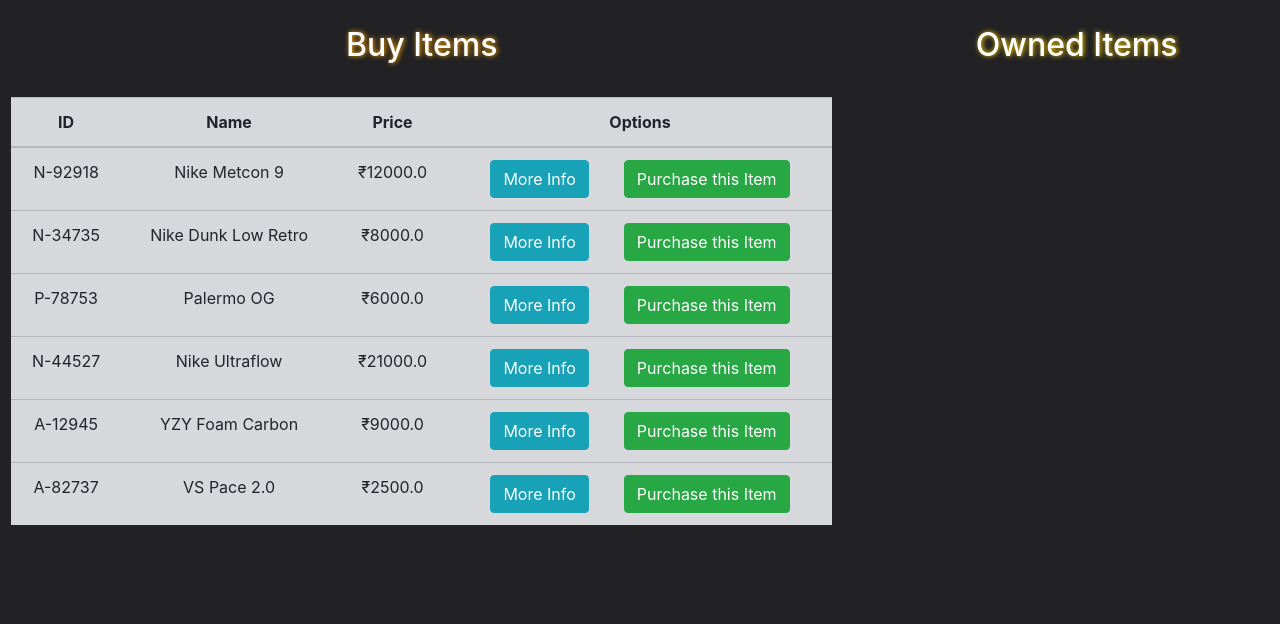
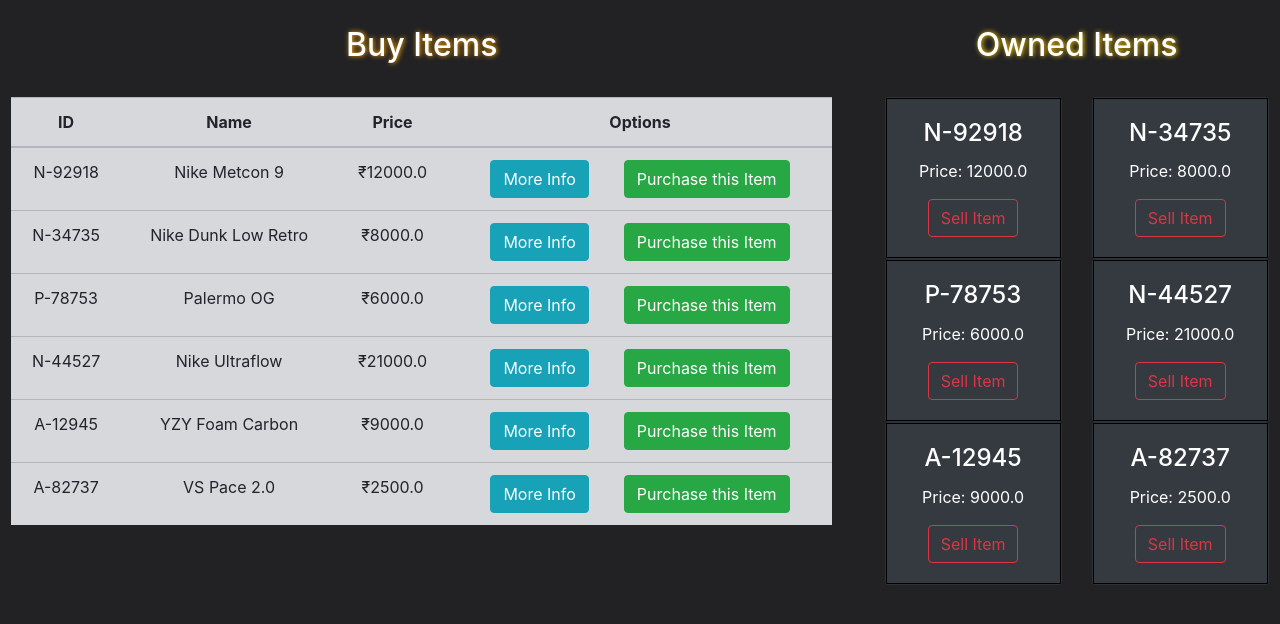
Before and after one commit to RampageousRJ/MarketFCC-Flask, a Flask app: template market/templates/market.html in a window 1280 px wide. Shown: the part 67-691 px from the top of the page. Run offline with Flask 3, Linux system fonts and the light colour scheme; the template is opened without the code that fills it: values that come from a table or form of the project are taken from there, others are empty; form fields are guessed from the names that the template uses; some libraries are stand-ins or nearby versions.

Commit message:
Completion

```diff
--- a/market/models.py
+++ b/market/models.py
@@ -32,6 +32,8 @@
     def can_purchase(self,item):
         return self.budget >= item.price
 
+    def can_sell(self,item):
+        return item in self.items
 
 class Item(db.Model):
     __tablename__='item'
--- a/market/routes.py
+++ b/market/routes.py
@@ -14,22 +14,35 @@
 @login_required
 def market_page():
     form=Purchase()
+    sellform = Sell()
     if request.method=='POST':
         purchased_item = request.form.get('purchased_item')
         p_item = Item.query.filter_by(name=purchased_item).first()
         if p_item:
             if current_user.can_purchase(p_item):
-                p_item.owner = current_user.id
+                p_item.owner_id = current_user.id
                 current_user.budget -= p_item.price
                 db.session.commit()
                 flash(f'Bravo! You bought {p_item.name}',category='success')
+
             else:
+                print(p_item.id)
                 flash(f"Unable to buy {p_item.name} due to insufficient budget",category='danger')
 
+        sold_item = request.form.get('sold_item')
+        s_item = Item.query.filter_by(name=sold_item).first()
+        if s_item:
+            if current_user.can_sell(s_item):
+                s_item.owner_id = None
+                current_user.budget += s_item.price
+                db.session.commit()
+                flash(f'Bravo! {s_item.name} sold successfully',category='success')
+        return redirect(url_for('market_page'))
+
     if request.method=='GET':
-        items = Item.query.order_by(Item.id.asc()).filter_by(owner=None)
-        return render_template('market.html',items=items,form=form)
-    return render_template('market.html',items=items,form=form)
+        items = Item.query.order_by(Item.id.asc()).filter_by(owner_id=None)
+        owned_items = Item.query.order_by(Item.id.asc()).filter_by(owner_id=current_user.id)
+        return render_template('market.html',items=items,form=form,owned_items=owned_items,sellform=sellform)
 
 
 @app.route('/register',methods=['GET','POST'])
--- a/market/templates/includes/modals.html
+++ b/market/templates/includes/listed_modals.html
@@ -56,7 +56,7 @@
           <br>
           <div class="row">
             <div class="col-md-6">
-              <input id='purchased_item' name='purchased_item' type="hidden" value="{{item.id}}">
+              <input id='purchased_item' name='purchased_item' type="hidden" value="{{item.name}}">
               {{ form.submit(class="btn btn-outline-success") }}
             </div>
             <div class="col-md-6">
--- /dev/null
+++ b/market/templates/includes/owned_modals.html
@@ -0,0 +1,42 @@
+<style>
+    .modal-content {
+      background-color: #212121
+    }
+</style>
+
+  <!-- Purchase Confirm -->
+  <div class="modal fade" id="Modal-Sell-{{ owned_item.id }}"
+       tabindex="-1"
+       aria-labelledby="sellModalLabel" aria-hidden="true">
+    <div class="modal-dialog">
+      <div class="modal-content">
+        <div class="modal-header">
+          <h4 class="modal-title" id="ModalLabel">
+            {{ owned_item.name }}
+          </h4>
+          <button type="button" class="close"
+                  data-dismiss="modal" aria-label="Close">
+            <span aria-hidden="true">&times;</span>
+          </button>
+        </div>
+        <div class="modal-body">
+
+          <form method="POST">
+            {{ sellform.hidden_tag() }}
+            <h6 class='text-center'>Are you sure you want to sell {{ owned_item.name }} for ₹{{ owned_item.price }} ?</h6>
+            <br>
+            <div class="row">
+              <div class="col-md-6">
+                <input id='sold_item' name='sold_item' type="hidden" value="{{owned_item.name}}">
+                {{ sellform.submit(class="btn btn-outline-danger") }}
+              </div>
+              <div class="col-md-6">
+                <button type="button" class="btn btn-outline-secondary" data-dismiss="modal"> Close </button>
+              </div>
+            </div>
+
+          </form>
+        </div>
+      </div>
+    </div>
+  </div>
--- a/market/templates/market.html
+++ b/market/templates/market.html
@@ -85,7 +85,7 @@
                     </thead>
                     <tbody>
                         {% for item in items %}
-                        {% include 'includes/modals.html' %}
+                        {% include 'includes/listed_modals.html' %}
                             <tr>
                                 <td>{{ item.id }}</td>
                                 <td>{{ item.name }}</td>
@@ -104,6 +104,20 @@
             <div class="col-4" style="padding:2% 2% 0 2%; text-align: center;">
                 <h2 style="text-shadow:#FC0 1px 0 5px;">Owned Items</h2>
                 <br>
+                <div class="row">
+                    {% for owned_item in owned_items %}
+                    {% include 'includes/owned_modals.html' %}
+                    <div class="col-md-6">
+                        <div class="card text-center bg-dark">
+                            <div class="card-body" style="border:1px solid black; text-align:center;">
+                              <h4 class="card-title">{{ owned_item.id }}</h4>
+                              <p>Price: {{ owned_item.price }}</p>
+                              <button type="button" class='btn btn-outline-danger' data-toggle="modal" data-target="#Modal-Sell-{{ owned_item.id }}">Sell Item</button>
+                            </div>
+                          </div>
+                    </div>
+                    {% endfor %}
+                </div>
             </div>
 
         </div>
```
Also changed, not shown: instance/market.db.
